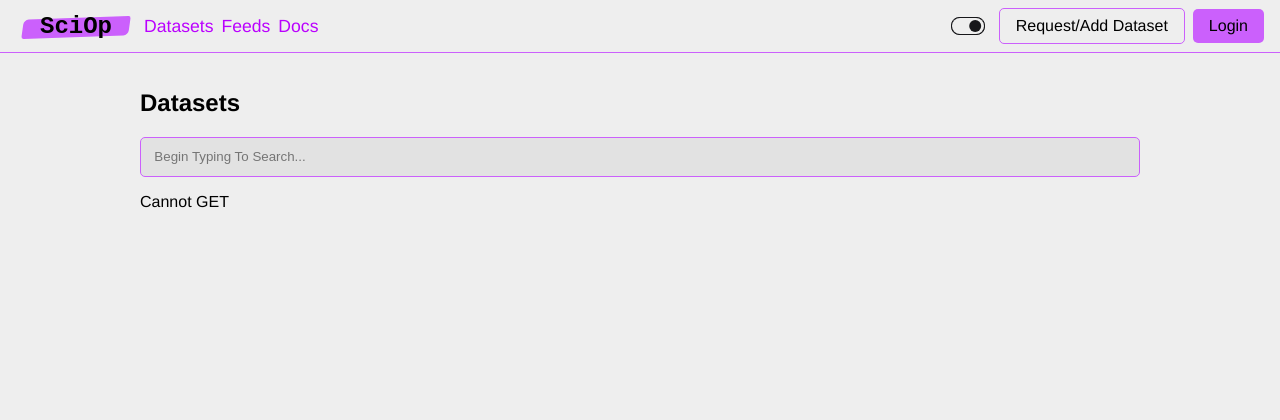
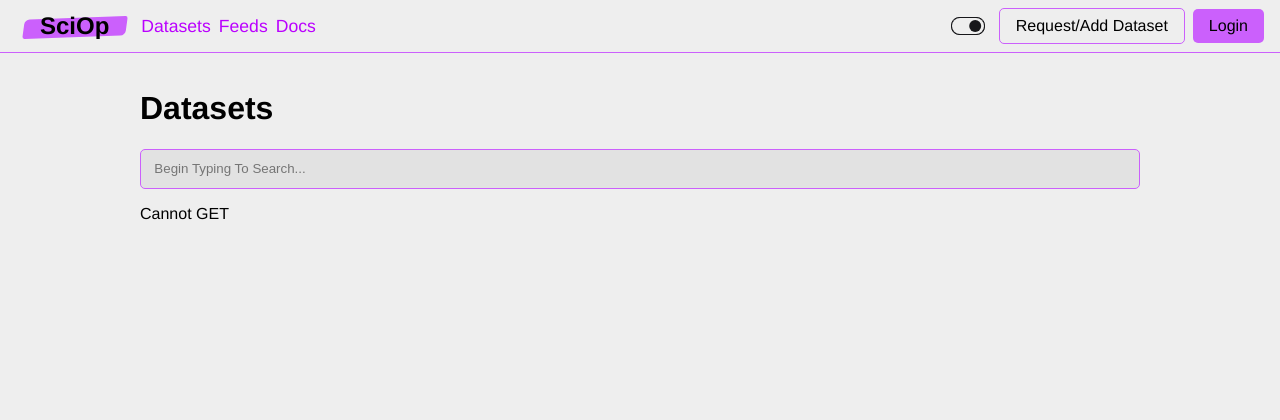
Before and after one commit to p2p-ld/sciop, a Python web app: template src/sciop/templates/pages/datasets.html in a window 1280 px wide. Shown: the top 420 px of the page. Run offline with Jinja, Linux system fonts and the light colour scheme; the template is opened without the code that fills it, so the values that code supplies are empty.

Commit message:
h1's on every page

```diff
--- a/src/sciop/static/css/nav.css
+++ b/src/sciop/static/css/nav.css
@@ -14,10 +14,10 @@
     flex-grow: 2;
   }
 
-  h2 {
+  .site-title {
     margin: 0em 1em;
-    font-family: var(--font-mono);
     font-size: 1.5em;
+    font-weight: bold;
   }
 
   .nav-button {
--- a/src/sciop/templates/includes/header.html
+++ b/src/sciop/templates/includes/header.html
@@ -1,5 +1,5 @@
 <nav class="navbar">
-    <h2 class="site-title redacted"><a href="/">SciOp</a></h2>
+    <a href="/" class="site-title redacted">SciOp</a>
     <a href="/datasets" class="nav-link">Datasets</a>
     <a href="/feeds" class="nav-link">Feeds</a>
     <a href="/docs" class="nav-link">Docs</a>
--- a/src/sciop/templates/pages/datasets.html
+++ b/src/sciop/templates/pages/datasets.html
@@ -2,7 +2,7 @@
 
 {% block content %}
 <div class="page-header">
-  <h2>Datasets</h2>
+  <h1>Datasets</h1>
   <span class="htmx-indicator loading-indicator" id="datasets-loading-indicator">
       <img src="/static/img/rings.svg"/>
   </span>
--- a/src/sciop/templates/pages/index.html
+++ b/src/sciop/templates/pages/index.html
@@ -4,7 +4,7 @@
 {% block content %}
 <div class="site-index">
     <div class="center-column">
-        <h2 class="site-title redacted">SciOp</h2>
+        <h1 class="site-title redacted">SciOp</h1>
         <p class="version-tag">
             Version: <a
                 class="token version"
@@ -12,10 +12,10 @@
             {{ version }}
             </a>
         </p>
-        <h3 class="site-subtitle">
+        <h2 class="site-subtitle">
             "Preserving public data with RSS feeds full of torrents since the fascists made it
             necessary to do that"
-        </h3>
+        </h2>
 
         <p>
             Very rough, early stages project.
```
Also changed, not shown: tests/fixtures/db.py (+1 -0 lines).
